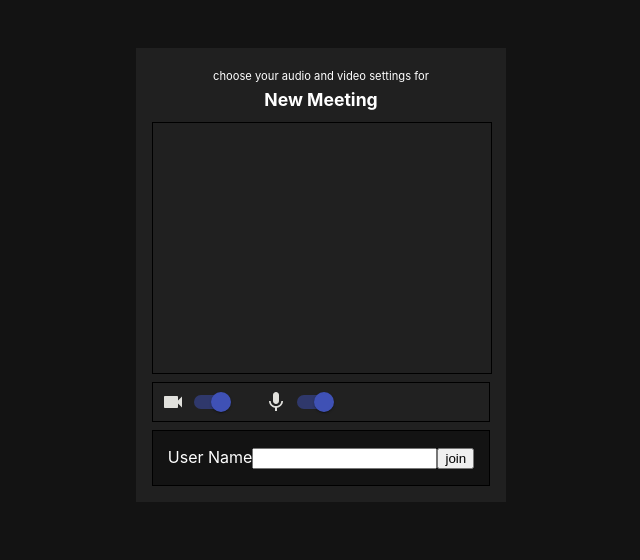
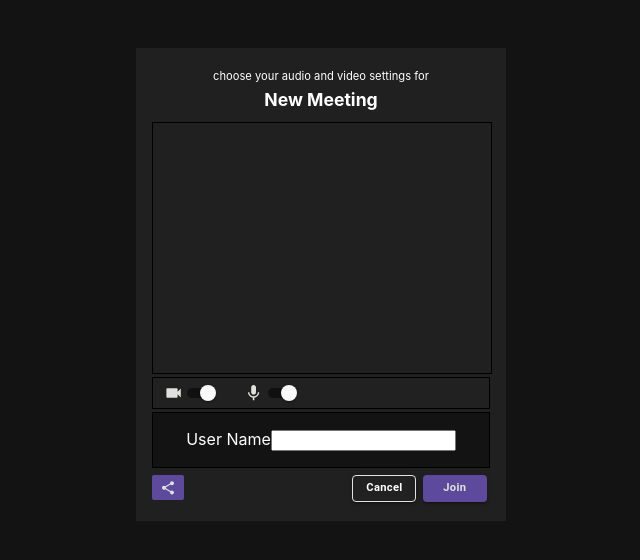
Before and after one commit to RR190701/myTeams, a React (Create React App) app in the folder frontend/: page /join/1 in a window 1280 px wide. Shown: the top 560 px of the page, without its empty margins (319-959 px from the left). Built offline with nearby package versions, Linux system fonts and the light colour scheme; no server answers.

Commit message:
added cpoy link functionality

```diff
--- a/frontend/src/components/join/join.js
+++ b/frontend/src/components/join/join.js
@@ -6,8 +6,17 @@ import Switch from '@material-ui/core/Switch';
 import VideocamIcon from '@material-ui/icons/Videocam';
 import MicIcon from '@material-ui/icons/Mic';
 import MicOffIcon from '@material-ui/icons/MicOff';
+import Button from '@material-ui/core/Button';
+import Snackbar from '@material-ui/core/Snackbar';
+import IconButton from '@material-ui/core/IconButton';
+import CloseIcon from '@material-ui/icons/Close';
+import Tooltip from '@material-ui/core/Tooltip';
+import ShareIcon from '@material-ui/icons/Share';
+import {CopyToClipboard} from 'react-copy-to-clipboard';
+
 
 import "./style.css";
+
 
 
 const Join = (props) => {
@@ -24,6 +33,18 @@ const Join = (props) => {
     const myStream = useRef();
     const userVideo =useRef(true)
     const userAudio =useRef(true);
+    const [open, setOpen] = React.useState(false);
+
+    const handleClick = () => {
+      setOpen(true);
+    };
+    const handleClose = (event, reason) => {
+        if (reason === 'clickaway') {
+          return;
+        }
+
+        setOpen(false);
+      };
 
 
 //handle camera and audio swtich
@@ -80,6 +101,13 @@ else{
 }
 }
 
+const handleCancel = (e) =>{
+    e.preventDefault();
+    sessionStorage.removeItem('username');
+    window.location.href = '/';
+}
+
+
     return (
         <div className="audio-video-check">
             <div className="audio-video-check-div">
@@ -115,8 +143,10 @@ else{
         }
         </div>
         <FormControlLabel
-          control={<Switch checked={userVideo.current} onChange={handleSwitch} name="video"
-          color="primary" />}
+          control={<Switch
+            size ="small"
+            checked={userVideo.current} onChange={handleSwitch} name="video"
+          color="default" />}
 
         >
         </FormControlLabel>
@@ -126,8 +156,10 @@ else{
         }
         </div>
         <FormControlLabel
-          control={<Switch checked={userAudio.current} onChange={handleSwitch} name="audio"
-          color="primary"/>}
+          control={<Switch
+            size ="small"
+            checked={userAudio.current} onChange={handleSwitch} name="audio"
+          color="default"/>}
         />
 </div>
 
@@ -135,11 +167,49 @@ else{
          <div className="username-text-feild">
         <label htmlFor="username">User Name</label>
         <input type="text" id="username" ref={usernameRef} />
-        <button onClick ={handleJoin}>
-            join
-        </button>
         <span>{err?errorMessage:null}</span>
         </div>
+        {/* join , cancel buttons */}
+        <div className="join-buttons-div">
+<CopyToClipboard text={`http://localhost:3000/join/${props.match.params.roomID}`}
+onCopy={handleClick}>
+<Tooltip title="Copy meeting link to clipboard" arrow>
+        <ShareIcon
+        className="meeting-link"></ShareIcon>
+    </Tooltip>
+</CopyToClipboard>
+
+
+<Button variant="contained"
+onClick ={handleCancel}
+className="cancel-button" color="primary">
+ Cancel
+</Button>
+<Button variant="contained"
+onClick ={handleJoin}
+className="join-button" color="primary">
+  join
+</Button>
+        </div>
+
+        {/* snackbar */}
+        <Snackbar
+        anchorOrigin={{
+          vertical: 'bottom',
+          horizontal: 'left',
+        }}
+        open={open}
+        autoHideDuration={2000}
+        onClose={handleClose}
+        message="Meeting link copied"
+        action={
+          <React.Fragment>
+            <IconButton size="small" aria-label="close" color="inherit" onClick={handleClose}>
+              <CloseIcon fontSize="small" />
+            </IconButton>
+          </React.Fragment>
+        }
+      />
             </div>
         </div>
 
--- a/frontend/src/components/join/style.css
+++ b/frontend/src/components/join/style.css
@@ -40,22 +40,21 @@
 .video-audio-toggle{
     width: 100%;
     color: white;
-    margin-top: .5rem;
+    margin-top: .2rem;
     display: flex;
     box-sizing: border-box;
     background-color: #212121;
     border: #000000 solid 1px;
 }
-/* .video-audio-toggle>label{
-    margin-left: .5rem;
+.video-audio-toggle{
+    padding: .2rem;
 }
-.video-audio-toggle>label>span{
-    font-size: .7rem;
-} */
+
 
 .mic-video-icon>svg{
     height: 100%;
     color:#e1e1dd;
+    font-size: 1.2rem;
     align-items: center;
     margin: 0 .5rem;
 }
@@ -85,9 +84,43 @@ font-size: .7rem;
 .username-text-feild{
     width: 100%;
     color: white;
-    margin-top: .5rem;
+    margin-top: .2rem;
     padding: 1rem .5rem;
     box-sizing: border-box;
     background-color: #131313;
     border: #000000 solid 1px;
 }
+
+.join-buttons-div{
+    display: flex;
+    width: 100%;
+    margin-top: .2rem;
+}
+.join-buttons-div>button{
+
+    padding: 0!important;
+    height: 27px;
+    font-size: .7rem;
+    text-transform: capitalize;
+    font-weight: 600;
+    margin: .2rem;
+
+}
+.cancel-button{
+background-color: #212121!important;
+border: #e1e1dd solid .1px!important;
+
+}
+.meeting-link,
+.join-button {
+    background-color: #5E4A9D!important;
+    color:#e1e1dd!important;
+}
+.meeting-link{
+    padding: .3rem .5rem;
+    font-size: 1rem!important;
+    border-radius: 2px;
+    margin-right: auto;
+    margin-top: .2rem;
+    cursor: pointer;
+}
--- a/frontend/src/components/videoChat/videoChat.js
+++ b/frontend/src/components/videoChat/videoChat.js
@@ -127,7 +127,7 @@ const VideoChat = (props) => {
     //removing leaving member from peers connection
     socket.on('F-user-leave', ({ userID, username }) => {
     const peerIdx = findPeer(userID);
-    console.log(`${username} left!!`)
+    console.log(`${username} left!!`);
     peerIdx.peer.destroy();
     setPeers((users) => {
       users = users.filter((user) => user.peerID !== peerIdx.peer.peerID);
```
